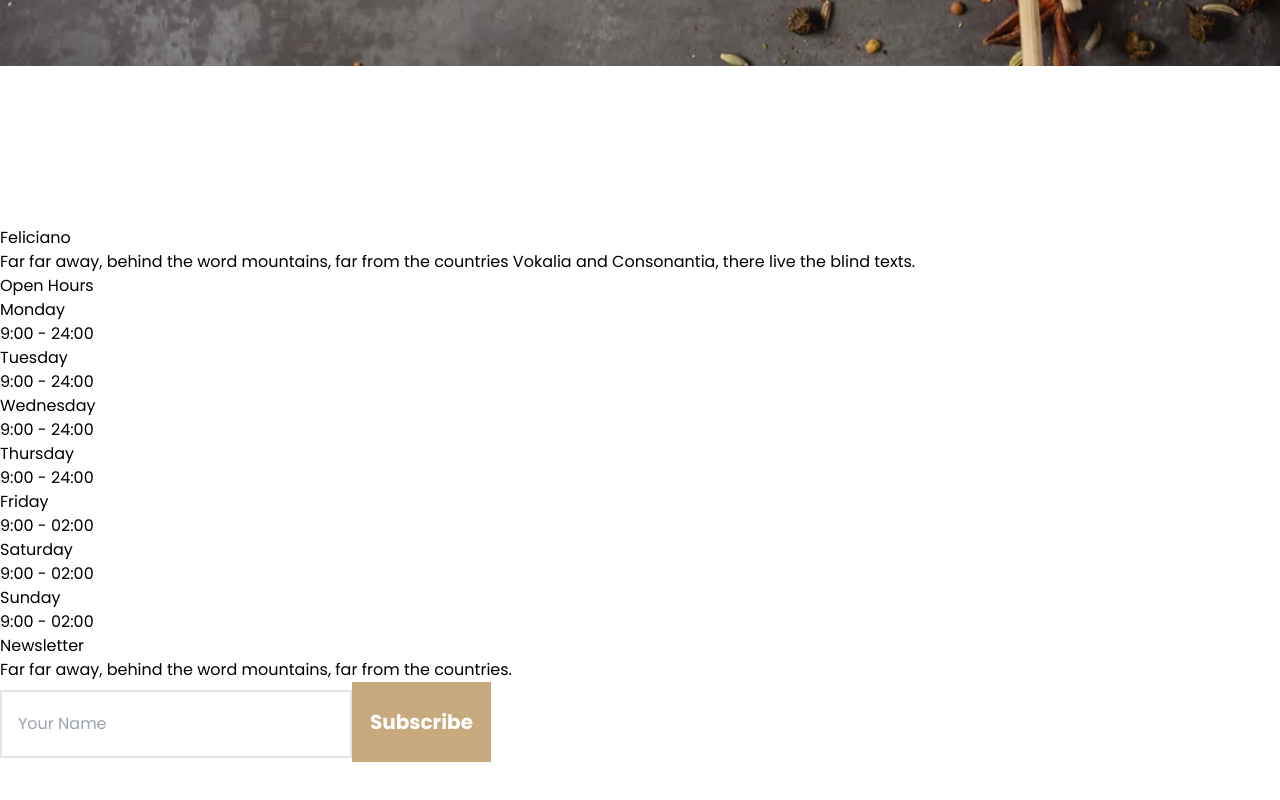
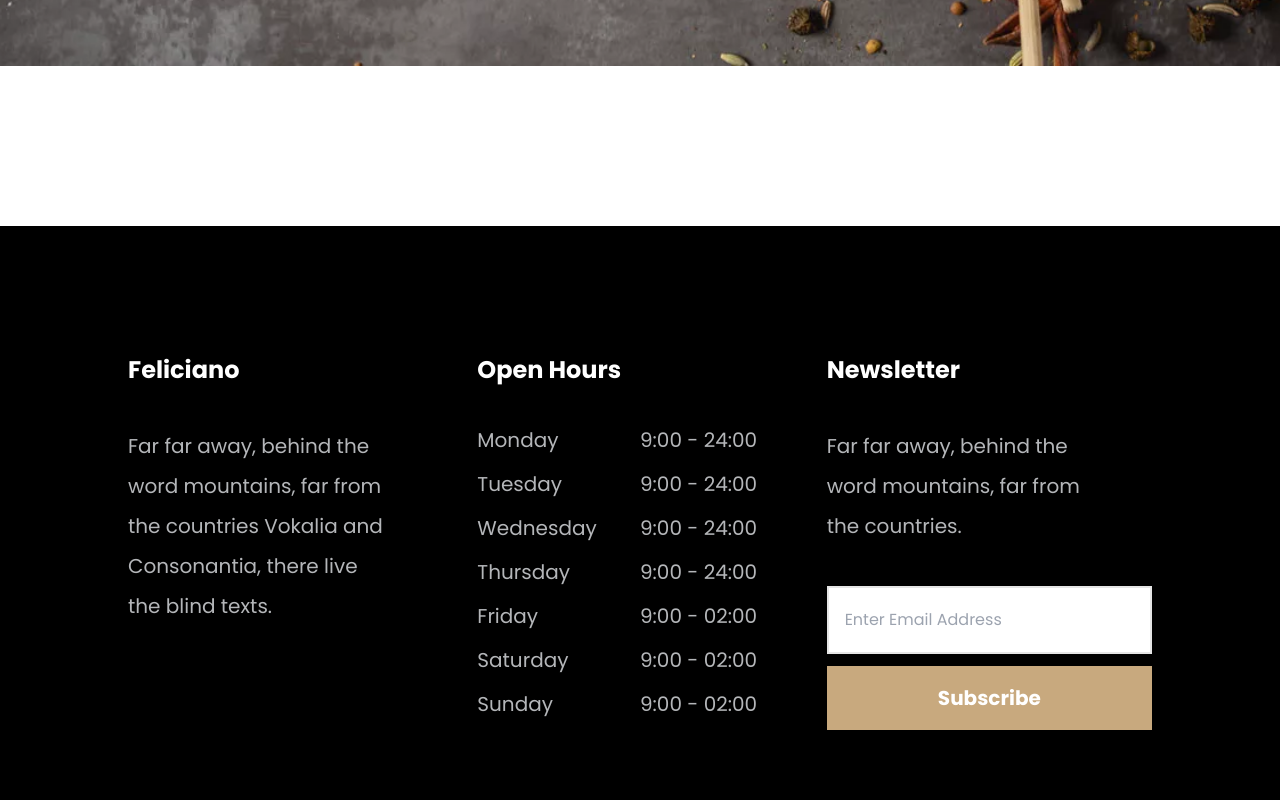
Before and after one commit to d2ndjim/el-restaurante-de-italiano, a React (Create React App) app: page / in a window 1280 px wide. Shown: the part 5328-6128 px from the top of the page. Before the commit the page ends 6090 px from the top, so only its background shows below. Built offline with nearby package versions, Linux system fonts and the light colour scheme; no server answers.

Commit message:
Style footer section

```diff
--- a/src/components/Footer.jsx
+++ b/src/components/Footer.jsx
@@ -1,16 +1,41 @@
+import React, { useState, useRef } from 'react';
+import emailjs from '@emailjs/browser';
+
 function Footer() {
+  const [result, showResult] = useState(false);
+  const formRef = useRef();
+
+  function sendEmail(e) {
+    e.preventDefault();
+
+    emailjs
+      .sendForm(
+        'service_x3upydn',
+        'template_7nwl4lm',
+        formRef.current,
+        'e-Si7kONMKvycxzl2',
+      )
+      .then((result) => result.text);
+    e.target.reset();
+    showResult(true);
+  }
+
+  setTimeout(() => {
+    showResult(false);
+  }, 5000);
+
   return (
-    <div>
-      <div>
-        <h1>Feliciano</h1>
-        <p>
+    <div className="grid grid-cols-3 gap-6 p-32 bg-black">
+      <div className="flex flex-col gap-10">
+        <h1 className="text-2xl font-bold text-white">Feliciano</h1>
+        <p className="pr-16 text-xl leading-10 text-[#B4B6B9]">
           Far far away, behind the word mountains, far from the countries
           Vokalia and Consonantia, there live the blind texts.
         </p>
       </div>
-      <div>
-        <h1>Open Hours</h1>
-        <div>
+      <div className="flex flex-col gap-10">
+        <h1 className="text-2xl font-bold text-white">Open Hours</h1>
+        <div className="grid grid-cols-2 text-xl gap-y-4 text-[#B4B6B9]">
           <p>Monday</p>
           <p>9:00 - 24:00</p>
           <p>Tuesday</p>
@@ -27,23 +52,36 @@ function Footer() {
           <p>9:00 - 02:00</p>
         </div>
       </div>
-      <div>
-        <h1>Newsletter</h1>
-        <p>Far far away, behind the word mountains, far from the countries.</p>
-        <form>
+      <div className="flex flex-col gap-10">
+        <h1 className="text-2xl font-bold text-white">Newsletter</h1>
+        <p className="pr-16 text-xl leading-10 text-[#B4B6B9]">
+          Far far away, behind the word mountains, far from the countries.
+        </p>
+        <form
+          onSubmit={sendEmail}
+          ref={formRef}
+          className="flex flex-col gap-3"
+        >
           <input
             name="email"
             type="email"
             className="p-4 md:px-4 md:py-5 md:m-0 border-solid border-2 border-[#E5E5E5]"
-            placeholder="Your Name"
+            placeholder="Enter Email Address"
             required
           />
           <button
             type="submit"
-            className="border-solid border-2 text-white border-[#C8A97E] bg-[#C8A97E] px-4 py-4 md:py-6 text-xl font-bold hover:bg-white hover:text-black "
+            className="border-solid border-2 text-white border-[#C8A97E] bg-[#C8A97E] px-4 py-4 md:py-4 text-xl font-bold hover:bg-white hover:text-black "
           >
             Subscribe
           </button>
+          <div className="mt-4">
+            {result && (
+              <h2 className="font-bold text-base text-[#C8A97E]">
+                Thanks for subscribing to our newsletter!!!
+              </h2>
+            )}
+          </div>
         </form>
       </div>
     </div>
```
